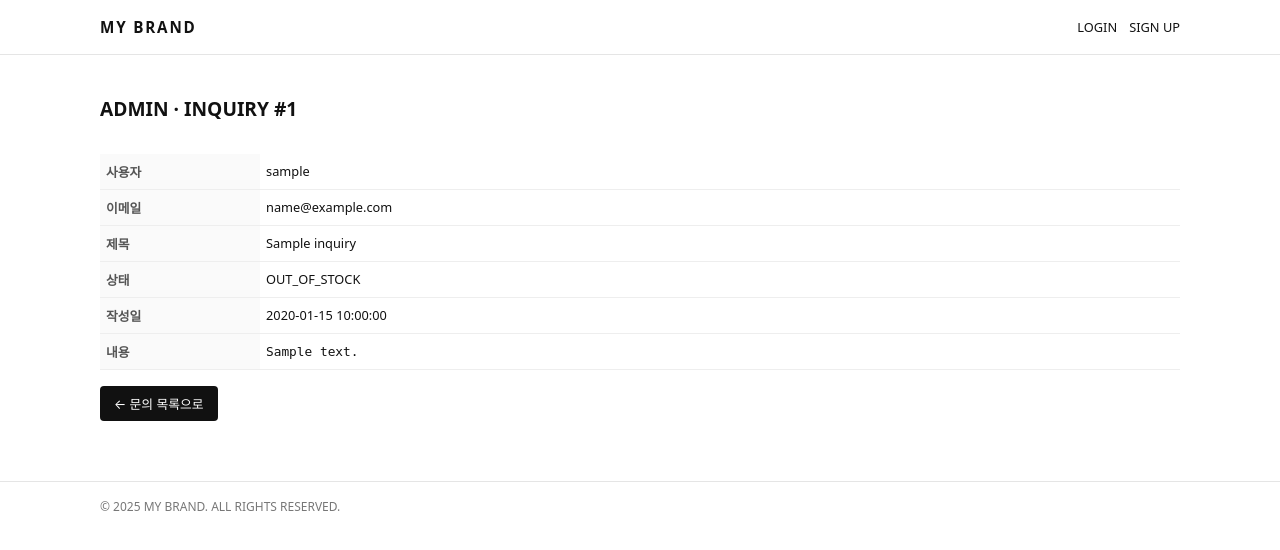
After one commit to i89624356-web/waste-shopping, a Flask app: template templates/admin_inquiry_detail.html in a window 1280 px wide. The commit adds this page. Shown: the top 550 px of the page. Run offline with Flask 3, Linux system fonts and the light colour scheme; the template is opened without the code that fills it: most values are stand-ins (such as "Sample title", 1, 10 or a date in 2020).

Commit message:
support - inquiries page added

```diff
--- a/app.py
+++ b/app.py
@@ -13,6 +13,7 @@ from flask import (
     g,
     flash,
     abort,
+    send_from_directory,
 )
 
 from werkzeug.security import generate_password_hash, check_password_hash
@@ -279,6 +280,9 @@ def logout():
     return redirect(url_for("shop_list"))
 
 
+# ============================================
+# 라우트: 사용자 - 고객센터 문의 작성 및 조회
+# ============================================
 @app.route("/support", methods=["GET", "POST"])
 def support():
     # 로그인 안 했으면 로그인 페이지로
@@ -342,6 +346,9 @@ def admin_products():
     )
 
 
+# ============================================
+# 라우트: 관리자 - 고객센터 문의 목록 조회
+# ============================================
 @app.route("/admin/inquiries")
 def admin_inquiries():
     # 관리자 체크
@@ -367,6 +374,40 @@ def admin_inquiries():
     ).fetchall()
 
     return render_template("admin_inquiries.html", inquiries=rows)
+
+
+# ============================================
+# 라우트: 관리자 - 특정 문의 상세 보기
+# ============================================
+@app.route("/admin/inquiries/<int:inquiry_id>")
+def admin_inquiry_detail(inquiry_id):
+    # 관리자 권한 확인
+    if not session.get("user_id") or not is_admin():
+        flash("관리자 권한이 필요합니다.", "error")
+        return redirect(url_for("login"))
+
+    db = get_db()
+    row = db.execute(
+        """
+        SELECT
+            i.id,
+            i.subject,
+            i.message,
+            i.status,
+            i.created_at,
+            u.email AS user_email,
+            u.name AS user_name
+        FROM inquiries i
+        JOIN users u ON i.user_id = u.id
+        WHERE i.id = ?
+        """,
+        (inquiry_id,),
+    ).fetchone()
+
+    if row is None:
+        abort(404)
+
+    return render_template("admin_inquiry_detail.html", inquiry=row)
 
 
 # =======================
--- /dev/null
+++ b/templates/admin_inquiry_detail.html
@@ -0,0 +1,48 @@
+{% extends "base.html" %}
+
+{% block title %}ADMIN | INQUIRY #{{ inquiry.id }}{% endblock %}
+
+{% block content %}
+<section class="admin-header">
+    <h1 class="admin-title">ADMIN · INQUIRY #{{ inquiry.id }}</h1>
+</section>
+
+<section class="admin-table-wrap">
+    <table class="admin-table">
+        <tbody>
+            <tr>
+                <th style="width: 160px;">사용자</th>
+                <td>{{ inquiry.user_name or '-' }}</td>
+            </tr>
+            <tr>
+                <th>이메일</th>
+                <td>{{ inquiry.user_email }}</td>
+            </tr>
+            <tr>
+                <th>제목</th>
+                <td>{{ inquiry.subject }}</td>
+            </tr>
+            <tr>
+                <th>상태</th>
+                <td>{{ inquiry.status }}</td>
+            </tr>
+            <tr>
+                <th>작성일</th>
+                <td>{{ inquiry.created_at }}</td>
+            </tr>
+            <tr>
+                <th>내용</th>
+                <td>
+                    <pre style="white-space: pre-wrap; margin: 0;">{{ inquiry.message }}</pre>
+                </td>
+            </tr>
+        </tbody>
+    </table>
+
+    <div style="margin-top: 16px;">
+        <a href="{{ url_for('admin_inquiries') }}" class="admin-button">
+            ← 문의 목록으로
+        </a>
+    </div>
+</section>
+{% endblock %}
```
Also changed, not shown: templates/admin_inquiries.html (+3 -4 lines).
